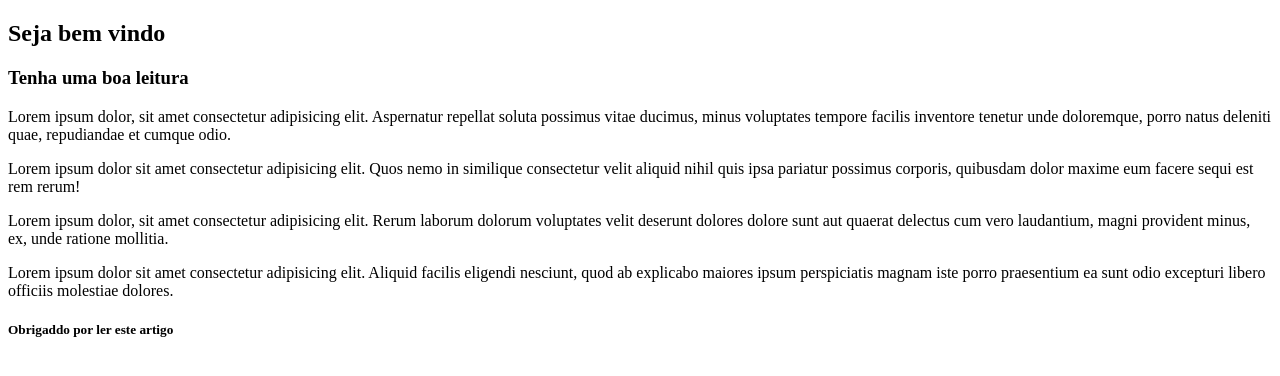
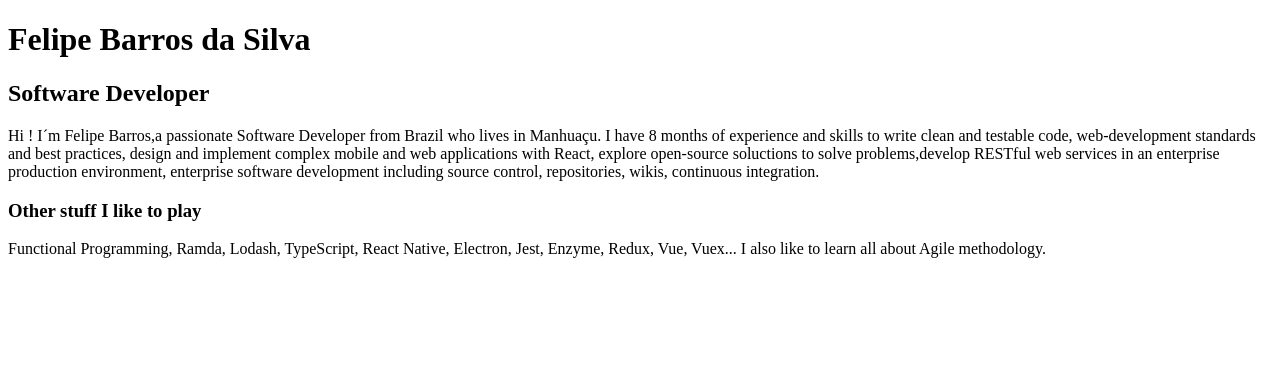
Before and after one commit to LipeBarros/curso-fullstack-thiago-medeiros, a plain HTML site: page 1-html-basico/aula4/index.html in a window 1280 px wide. Drawn offline with Linux system fonts and the light colour scheme.

```diff
--- a/1-html-basico/aula4/index.html
+++ b/1-html-basico/aula4/index.html
@@ -1,31 +1,22 @@
 <!DOCTYPE html>
-<html>
+<html lang="pt-br">
 <head>
-        <title>Aula - Indentação</title>
+    <meta charset="UTF-8">
+    <meta http-equiv="X-UA-Compatible" content="IE=edge">
+    <meta name="viewport" content="width=device-width, initial-scale=1.0">
+    <title>Felipe Barros</title>
 </head>
 <body>
-        <section>
-            <header>
-                <h1>Seja bem vindo</h1>
-                <h3>Tenha uma boa leitura</h3>
-            </header>
-            <article>
+    <h1>Felipe Barros da Silva</h1>
+    <h2>Software Developer</h2>
+
     <p>
-                    Lorem ipsum dolor, sit amet consectetur adipisicing elit. Aspernatur repellat soluta possimus vitae ducimus, minus voluptates tempore facilis inventore tenetur unde doloremque, porro natus deleniti quae, repudiandae et cumque odio.
+        Hi ! I´m Felipe Barros,a passionate Software Developer from Brazil who lives in Manhuaçu. I have 8 months of experience and skills to write clean and testable code, web-development standards and best practices, design and implement complex mobile and web applications with React, explore open-source soluctions to solve problems,develop RESTful web services in an enterprise production environment, enterprise software development including source control, repositories, wikis, continuous integration.
     </p>
+
+    <h3>Other stuff I like to play</h3>
     <p>
-                    Lorem ipsum dolor sit amet consectetur adipisicing elit. Quos nemo in similique consectetur velit aliquid nihil quis ipsa pariatur possimus corporis, quibusdam dolor maxime eum facere sequi est rem rerum!
+        Functional Programming, Ramda, Lodash, TypeScript, React Native, Electron, Jest, Enzyme, Redux, Vue, Vuex... I also like to learn all about Agile methodology.
     </p>
-                <p>
-                    Lorem ipsum dolor, sit amet consectetur adipisicing elit. Rerum laborum dolorum voluptates velit deserunt dolores dolore sunt aut quaerat delectus cum vero laudantium, magni provident minus, ex, unde ratione mollitia.
-                </p>
-                <p>
-                    Lorem ipsum dolor sit amet consectetur adipisicing elit. Aliquid facilis eligendi nesciunt, quod ab explicabo maiores ipsum perspiciatis magnam iste porro praesentium ea sunt odio excepturi libero officiis molestiae dolores.
-                </p>
-            </article>
-            <footer>
-                <h5>Obrigaddo por ler este artigo</h5>
-            </footer>
-        </section>
 </body>
 </html>
```
Also changed, not shown: 1-html-basico/aula5/index.html (+9 -1 lines), 1-html-basico/aula6/index.html (+19 -9 lines), 1-html-basico/aula6/perfil.jpg (added), 1 other file. Lines whose indentation alone changed are shown as unchanged.
